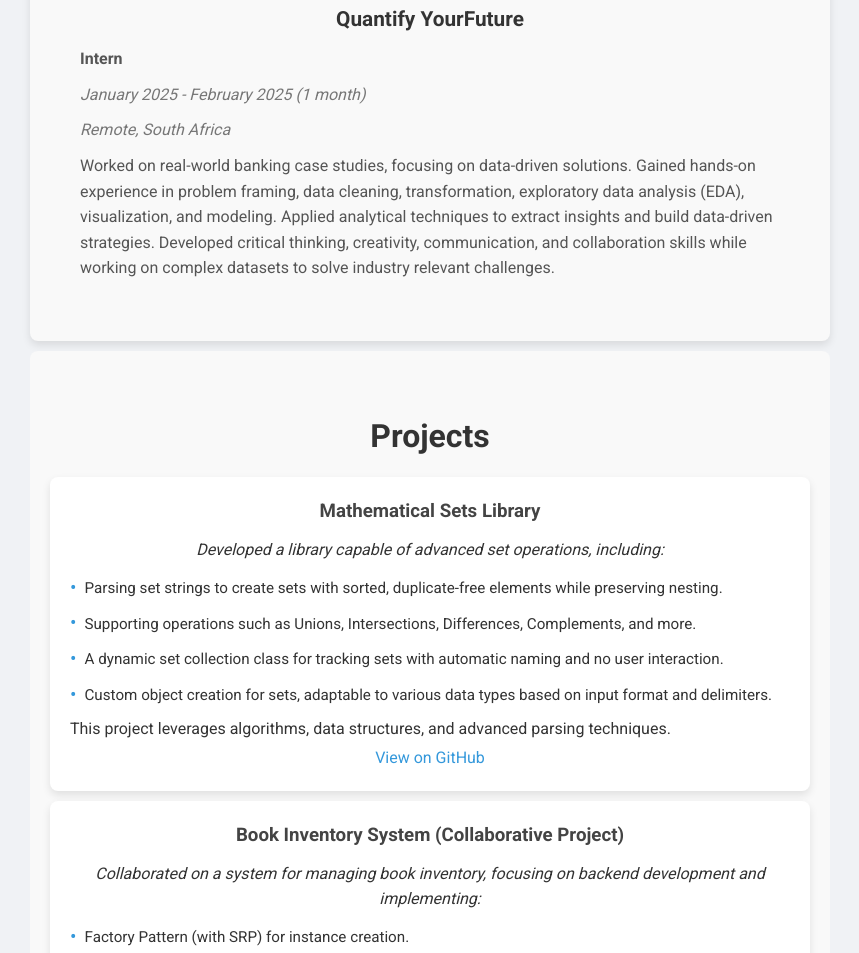
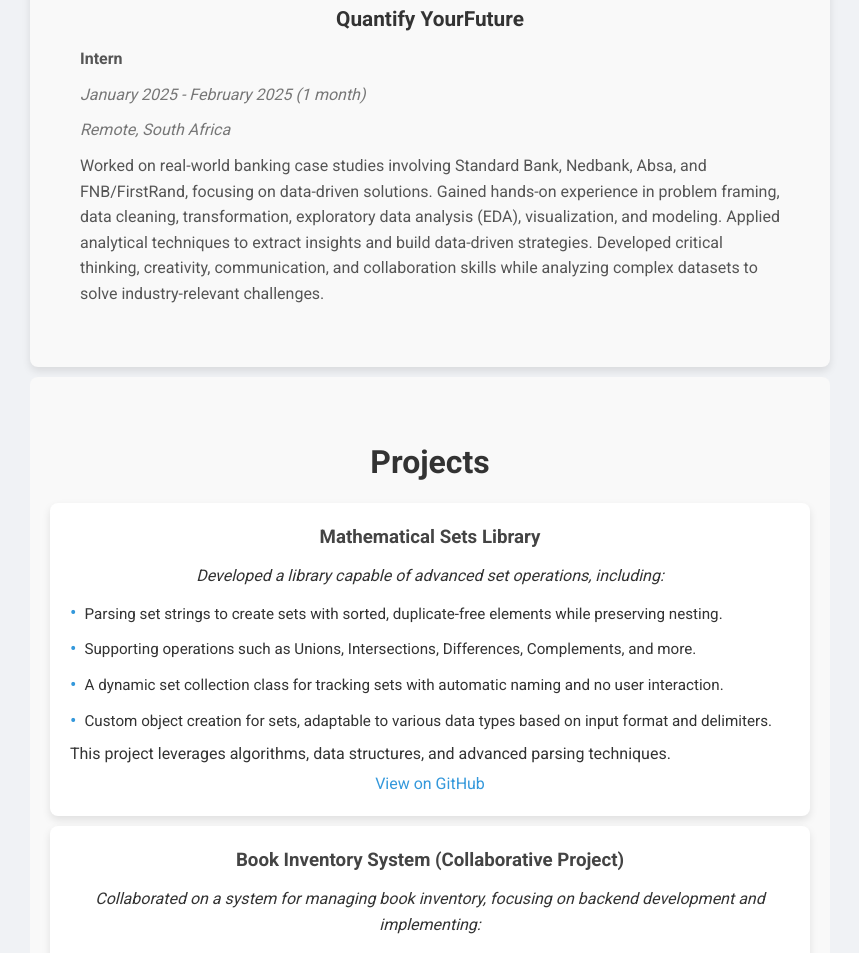
Before and after one commit to Shisui-Pho/My-Portfolio, a plain HTML site: page index.html in a window 1280 px wide. Shown: the part 2631-3584 px from the top of the page, without its empty margins (210-1069 px from the left). Drawn offline with Linux system fonts and the light colour scheme.

Commit message:
Update index.html

```diff
--- a/index.html
+++ b/index.html
@@ -151,13 +151,7 @@
             <p class="role"><strong>Intern</strong></p>
             <p><em>January 2025 - February 2025 (1 month)</em></p>
             <p><em>Remote, South Africa</em></p>
-            <p>Worked on real-world banking case studies, focusing on data-driven
- solutions. Gained hands-on experience in problem framing, data cleaning,
- transformation, exploratory data analysis (EDA), visualization, and modeling.
- Applied analytical techniques to extract insights and build data-driven
- strategies. Developed critical thinking, creativity, communication, and
- collaboration skills while working on complex datasets to solve industry
-relevant challenges.</p>
+            <p>Worked on real-world banking case studies involving Standard Bank, Nedbank, Absa, and FNB/FirstRand, focusing on data-driven solutions. Gained hands-on experience in problem framing, data cleaning, transformation, exploratory data analysis (EDA), visualization, and modeling. Applied analytical techniques to extract insights and build data-driven strategies. Developed critical thinking, creativity, communication, and collaboration skills while analyzing complex datasets to solve industry-relevant challenges.</p>
         </div>
 
     </section>
```
